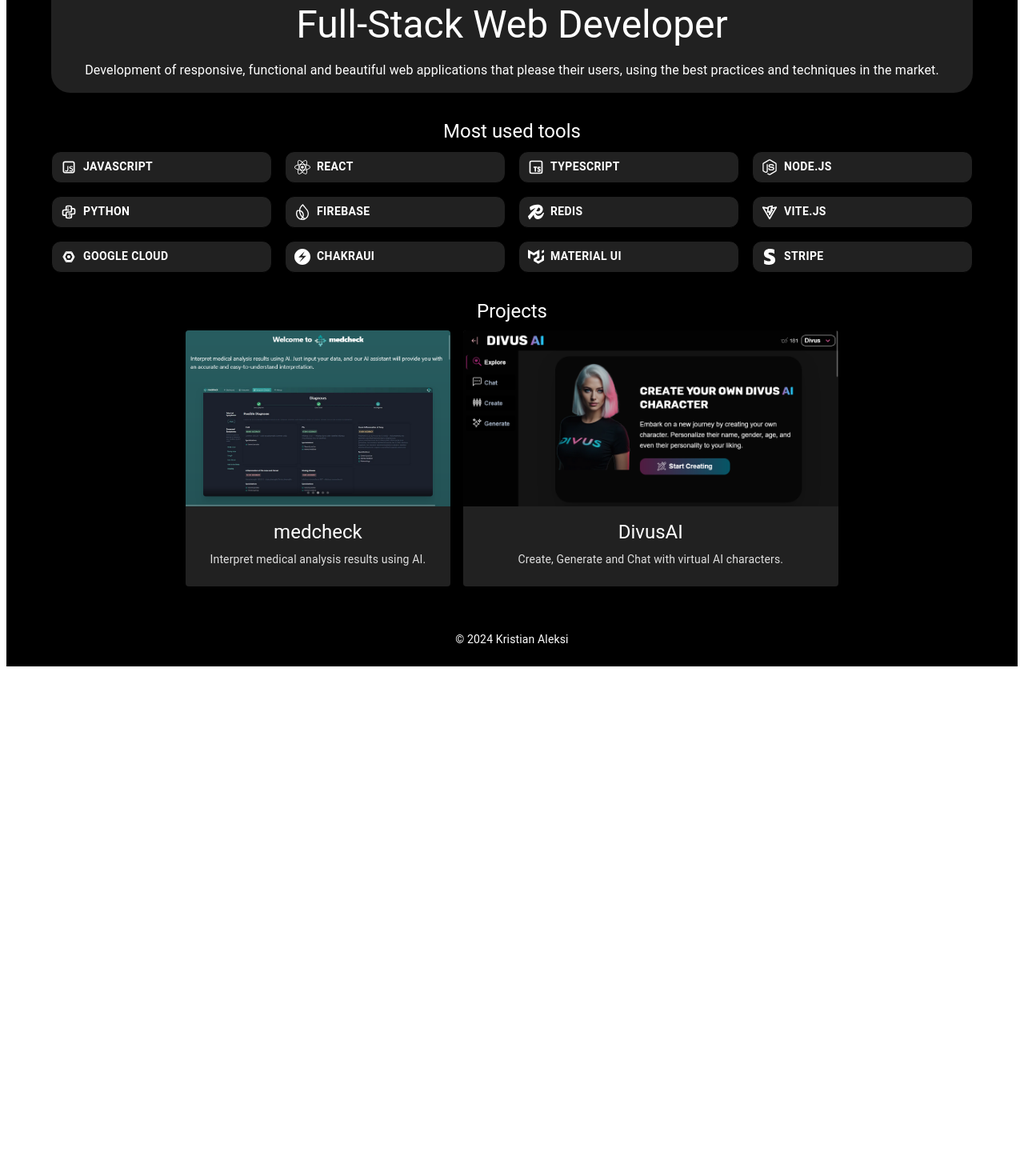
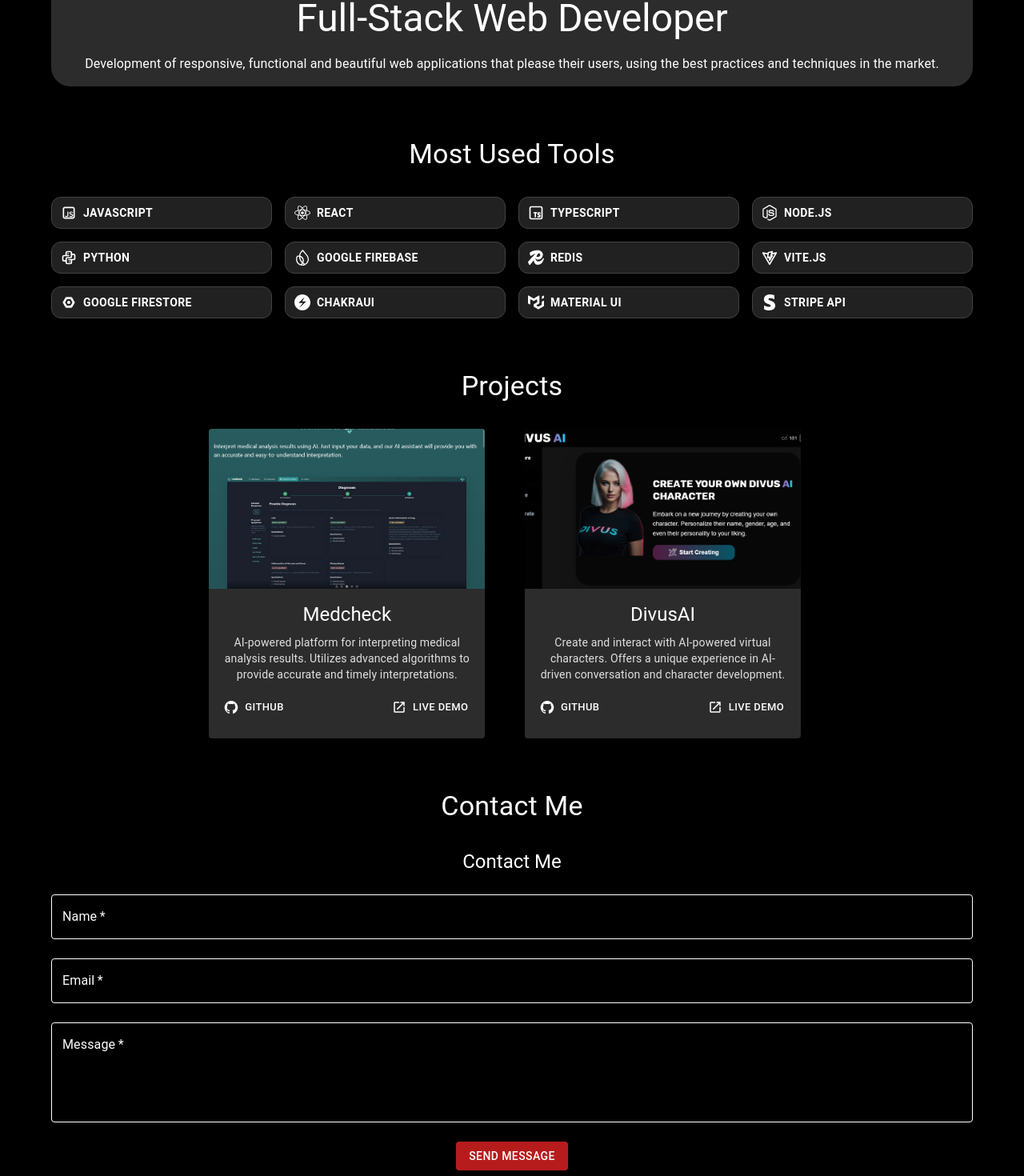
Before and after one commit to dev-kristian/dev-portfolio, a React (Vite) app: page / in a window 1280 px wide. Shown: the part 133-1603 px from the top of the page at 80% size. Before the commit the page ends 974 px from the top, so only its background shows below. Built offline with nearby package versions, Linux system fonts and the light colour scheme; the HTML template or start-up script is replaced by a standard one.

Commit message:
changed name;

```diff
--- a/package.json
+++ b/package.json
@@ -16,11 +16,13 @@
     "@mui/material": "^5.15.15",
     "react": "^18.2.0",
     "react-dom": "^18.2.0",
-    "react-icons": "^5.1.0"
+    "react-icons": "^5.1.0",
+    "react-scroll": "^1.9.0"
   },
   "devDependencies": {
     "@types/react": "^18.2.66",
     "@types/react-dom": "^18.2.22",
+    "@types/react-scroll": "^1.8.10",
     "@typescript-eslint/eslint-plugin": "^7.2.0",
     "@typescript-eslint/parser": "^7.2.0",
     "@vitejs/plugin-react-swc": "^3.5.0",
--- a/src/App.tsx
+++ b/src/App.tsx
@@ -1,54 +1,104 @@
-import { useState } from 'react';
-import { Typography, Box, Container, Grid, Button,  Card, CardMedia, CardContent, } from '@mui/material';
+import React, { useState } from 'react';
+import { Typography, Box, Container, Grid, Button, Card} from '@mui/material';
+import { ThemeProvider, createTheme } from '@mui/material/styles';
+import CssBaseline from '@mui/material/CssBaseline';
+import { Element } from 'react-scroll';
 import { FaReact, FaNodeJs, FaStripeS } from 'react-icons/fa';
 import { RiJavascriptLine } from "react-icons/ri";
-import { TbBrandPython,TbBrandVite,TbBrandTypescript } from "react-icons/tb";
-import { SiFirebase, SiRedis,SiMui,SiChakraui } from "react-icons/si";
+import { TbBrandPython, TbBrandVite, TbBrandTypescript } from "react-icons/tb";
+import { SiFirebase, SiRedis, SiMui, SiChakraui } from "react-icons/si";
 import { DiGoogleCloudPlatform } from "react-icons/di";
 import Header from './components/Header';
 import Footer from './components/Footer';
+import ProjectModal from './components/ProjectModal';
+import ProjectCard from './components/ProjectCard';
+import ContactForm from './components/ContactForm';
 import { red } from '@mui/material/colors';
 import project1 from './assets/images/project1.png';
 import project2 from './assets/images/project2.png';
 
+// Define the Project interface
+interface Project {
+  name: string;
+  description: string;
+  image: string;
+  details: string;
+  liveDemo: string;
+  github: string;
+}
+
+// Define the Skill interface
+interface Skill {
+  name: string;
+  icon: React.ReactNode;
+}
+
+const darkTheme = createTheme({
+  palette: {
+    mode: 'dark',
+    primary: {
+      main: '#B71C1C',
+    },
+    background: {
+      default: '#000000',
+      paper: '#212121',
+    },
+  },
+});
+
 function App() {
-
-  // Define skills with useState for future updates
-  const [skills] = useState([
+  const [skills] = useState<Skill[]>([
     { name: 'JavaScript', icon: <RiJavascriptLine /> },
     { name: 'React', icon: <FaReact /> },
     { name: 'TypeScript', icon: <TbBrandTypescript /> },
     { name: 'Node.js', icon: <FaNodeJs /> },
     { name: 'Python', icon: <TbBrandPython />},
-    { name: 'Firebase', icon: <SiFirebase /> },
+    { name: 'Google Firebase', icon: <SiFirebase /> },
     { name: 'Redis', icon: <SiRedis /> },
     { name: 'Vite.js', icon: <TbBrandVite /> },
-    { name: 'Google Cloud', icon: <DiGoogleCloudPlatform /> },
+    { name: 'Google Firestore', icon: <DiGoogleCloudPlatform /> },
     { name: 'ChakraUI', icon: <SiChakraui /> },
     { name: 'Material UI', icon: <SiMui /> },
-    { name: 'Stripe', icon: <FaStripeS /> },
+    { name: 'Stripe API', icon: <FaStripeS /> },
   ]);
 
-  const [projects] = useState([
+  const [projects] = useState<Project[]>([
     {
-      name: 'medcheck',
-      description: 'Interpret medical analysis results using AI.',
+      name: 'Medcheck',
+      description: 'AI-powered platform for interpreting medical analysis results. Utilizes advanced algorithms to provide accurate and timely interpretations.',
       image: project1,
+      details: 'A comprehensive platform for interpreting medical analysis results using advanced AI algorithms.',
+      liveDemo: 'https://medcheck.bio',
+      github: 'https://github.com/dev-kristian/medcheck.bio-frontend',
     },
     {
       name: 'DivusAI',
-      description: 'Create, Generate and Chat with virtual AI characters.',
+      description: 'Create and interact with AI-powered virtual characters. Offers a unique experience in AI-driven conversation and character development.',
       image: project2,
+      details: 'An innovative AI-powered platform for creating and interacting with virtual characters.',
+      liveDemo: 'https://divusai.com',
+      github: 'https://github.com/dev-kristian/divusai-client',
     },
   ]);
 
+  const [selectedProject, setSelectedProject] = useState<Project | null>(null);
+
+  const handleProjectClick = (project: Project) => {
+    setSelectedProject(project);
+  };
+
+  const handleCloseModal = () => {
+    setSelectedProject(null);
+  };
 
   return (
-    <Box sx={{ display: 'flex', flexDirection: 'column', minHeight: '100vh', bgcolor:'black' }}>
-      <Header/>
+    <ThemeProvider theme={darkTheme}>
+      <CssBaseline />
+      <Box sx={{ display: 'flex', flexDirection: 'column', minHeight: '100vh' }}>
+        <Header />
         <Container sx={{ flex: '1 0 auto' }}>
-      <Box sx={{ py: 4, textAlign: 'center',  }}>
-        <Card sx={{ padding: 2, borderRadius: 6, bgcolor:'grey.900', color:'white', borderColor:red[900],}}>
+          <Box sx={{ py: 4, textAlign: 'center' }}>
+            <Card sx={{ padding: 2, borderRadius: 6, bgcolor: 'grey.900', color: 'white', borderColor: red[900] }}>
               <Typography variant="h5" component="h1" gutterBottom color={red[900]}>
                 Kristian Aleksi
               </Typography>
@@ -60,27 +110,34 @@
               </Typography>
             </Card>
 
-        <Typography variant="h5" mt={4} component="h2" color={'white'} gutterBottom>
-          Most used tools
+            <Element name="skills">
+              <Typography variant="h4" mt={8} mb={4} color="white">
+                Most Used Tools
               </Typography>
               <Grid container spacing={2} justifyContent="center">
                 {skills.map((skill, index) => (
-          <Grid item xs={6} sm={6} md={4} lg={3} key={index}>
+                  <Grid item xs={6} sm={4} md={3} key={index}>
                     <Button
                       startIcon={skill.icon}
                       disableRipple
                       disableElevation
                       variant="outlined"
                       sx={{
-                justifyContent:'start',
-                borderRadius:3,
-                bgcolor:'grey.900',
-                color:'white',
-                fontWeight:'bold',
-                borderColor: 'black',
-                ":hover":{borderColor:'red'},
-                width: { xs: '100%'},
-                height: { xs: '40px' }
+                        justifyContent: 'start',
+                        borderRadius: 3,
+                        bgcolor: 'grey.900',
+                        color: 'white',
+                        fontWeight: 'bold',
+                        borderColor: 'grey.800',
+                        ":hover": {
+                          borderColor: 'primary.main',
+                          bgcolor: 'rgba(183, 28, 28, 0.1)',
+                          transform: 'translateY(-3px)',
+                          transition: 'all 0.3s ease-in-out'
+                        },
+                        width: '100%',
+                        height: '40px',
+                        transition: 'all 0.3s ease-in-out'
                       }}
                     >
                       {skill.name}
@@ -88,38 +145,42 @@
                   </Grid>
                 ))}
               </Grid>
+            </Element>
 
-      <Typography variant="h5" mt={4} component="h2" color={'white'} gutterBottom>
+            <Element name="projects">
+              <Typography variant="h4" mt={8} mb={4} color="white">
                 Projects
               </Typography>
-      <Grid container spacing={2} justifyContent="center">
+              <Grid container spacing={4} justifyContent="center">
                 {projects.map((project, index) => (
-          <Grid item key={index}>
-            <Card sx={{ maxWidth:500, bgcolor:'grey.900', color:'white' }}>
-              <CardMedia
-                component="img"
-                height="220"
-                sx={{objectFit:'contain'}}
-                image={project.image}
-                alt={project.name}
+                  <Grid item xs={12} sm={6} md={4} key={index}>
+                    <ProjectCard
+                      project={project}
+                      onClick={() => handleProjectClick(project)}
                     />
-              <CardContent>
-                <Typography gutterBottom variant="h5" component="div">
-                  {project.name}
-                </Typography>
-                <Typography variant="body2" color="grey.300">
-                  {project.description}
-                </Typography>
-              </CardContent>
-            </Card>
                   </Grid>
                 ))}
               </Grid>
+            </Element>
 
+            <Element name="contact">
+              <Typography variant="h4" mt={8} mb={4} color="white">
+                Contact Me
+              </Typography>
+              <ContactForm />
+            </Element>
           </Box>
         </Container>
         <Footer />
+        {selectedProject && (
+          <ProjectModal
+            open={Boolean(selectedProject)}
+            onClose={handleCloseModal}
+            project={selectedProject}
+          />
+        )}
       </Box>
+    </ThemeProvider>
   );
 }
 
--- /dev/null
+++ b/src/components/ContactForm.tsx
@@ -0,0 +1,95 @@
+// ContactForm.tsx
+import React, { useState } from 'react';
+import { TextField, Button, Box, Typography } from '@mui/material';
+import { styled } from '@mui/material/styles';
+
+const StyledTextField = styled(TextField)({
+  '& label': {
+    color: 'white',
+  },
+  '& label.Mui-focused': {
+    color: '#B71C1C',
+  },
+  '& .MuiInput-underline:after': {
+    borderBottomColor: '#B71C1C',
+  },
+  '& .MuiOutlinedInput-root': {
+    '& fieldset': {
+      borderColor: 'white',
+    },
+    '&:hover fieldset': {
+      borderColor: '#B71C1C',
+    },
+    '&.Mui-focused fieldset': {
+      borderColor: '#B71C1C',
+    },
+  },
+  '& input': {
+    color: 'white',
+  },
+  '& textarea': {
+    color: 'white',
+  },
+});
+
+const ContactForm: React.FC = () => {
+  const [name, setName] = useState('');
+  const [email, setEmail] = useState('');
+  const [message, setMessage] = useState('');
+
+  const handleSubmit = (e: React.FormEvent) => {
+    e.preventDefault();
+    console.log('Form submitted:', { name, email, message });
+    setName('');
+    setEmail('');
+    setMessage('');
+  };
+
+  return (
+    <Box component="form" onSubmit={handleSubmit} sx={{ mt: 4 }}>
+      <Typography variant="h5" gutterBottom color="white">Contact Me</Typography>
+      <StyledTextField
+        fullWidth
+        label="Name"
+        value={name}
+        onChange={(e) => setName(e.target.value)}
+        margin="normal"
+        required
+      />
+      <StyledTextField
+        fullWidth
+        label="Email"
+        type="email"
+        value={email}
+        onChange={(e) => setEmail(e.target.value)}
+        margin="normal"
+        required
+      />
+      <StyledTextField
+        fullWidth
+        label="Message"
+        multiline
+        rows={4}
+        value={message}
+        onChange={(e) => setMessage(e.target.value)}
+        margin="normal"
+        required
+      />
+      <Button
+        type="submit"
+        variant="contained"
+        sx={{
+          mt: 2,
+          bgcolor: '#B71C1C',
+          '&:hover': {
+            bgcolor: '#8B0000'
+          }
+        }}
+      >
+        Send Message
+      </Button>
+    </Box>
+  );
+};
+
+export default ContactForm;
--- a/src/components/Header.tsx
+++ b/src/components/Header.tsx
@@ -1,5 +1,6 @@
 import React from 'react';
 import { AppBar, Toolbar, Typography } from '@mui/material';
+import { Link } from 'react-scroll';
 
 const Header: React.FC = () => (
   <AppBar position="sticky" sx={{
@@ -11,6 +12,8 @@
       <Typography variant="h6" component="div" sx={{ flexGrow: 1 }}>
         Kristian Aleksi
       </Typography>
+      <Link to="skills" smooth={true} duration={500}>Skills</Link>
+      <Link to="projects" smooth={true} duration={500}>Projects</Link>
     </Toolbar>
   </AppBar>
 );
--- /dev/null
+++ b/src/components/ProjectCard.tsx
@@ -0,0 +1,82 @@
+// ProjectCard.tsx
+import React from 'react';
+import { Card, CardMedia, CardContent, Typography, Button, Box } from '@mui/material';
+import { GitHub, Launch } from '@mui/icons-material';
+
+interface Project {
+  name: string;
+  description: string;
+  image: string;
+  details: string;
+  liveDemo: string;
+  github: string;
+}
+
+interface ProjectCardProps {
+  project: Project;
+  onClick: (project: Project) => void;
+}
+
+const ProjectCard: React.FC<ProjectCardProps> = ({ project, onClick }) => {
+  return (
+    <Card
+      onClick={() => onClick(project)}
+      sx={{
+        maxWidth: 345,
+        height: '100%',
+        display: 'flex',
+        flexDirection: 'column',
+        bgcolor: 'grey.900',
+        color: 'white',
+        transition: 'all 0.3s ease-in-out',
+        '&:hover': {
+          transform: 'translateY(-10px)',
+          boxShadow: '0 10px 20px rgba(183, 28, 28, 0.2)',
+        },
+        cursor: 'pointer',
+      }}
+    >
+      <CardMedia
+        component="img"
+        height="200"
+        image={project.image}
+        alt={project.name}
+        sx={{ objectFit: 'cover' }}
+      />
+      <CardContent sx={{ flexGrow: 1, display: 'flex', flexDirection: 'column' }}>
+        <Typography gutterBottom variant="h5" component="div">
+          {project.name}
+        </Typography>
+        <Typography variant="body2" color="grey.300" sx={{ mb: 2, flexGrow: 1 }}>
+          {project.description}
+        </Typography>
+        <Box sx={{ mt: 'auto', display: 'flex', justifyContent: 'space-between' }}>
+          <Button
+            size="small"
+            startIcon={<GitHub />}
+            onClick={(e) => {
+              e.stopPropagation();
+              window.open(project.github, '_blank');
+            }}
+            sx={{ color: 'white' }}
+          >
+            GitHub
+          </Button>
+          <Button
+            size="small"
+            startIcon={<Launch />}
+            onClick={(e) => {
+              e.stopPropagation();
+              window.open(project.liveDemo, '_blank');
+            }}
+            sx={{ color: 'white' }}
+          >
+            Live Demo
+          </Button>
+        </Box>
+      </CardContent>
+    </Card>
+  );
+};
+
+export default ProjectCard;
--- /dev/null
+++ b/src/components/ProjectModal.tsx
@@ -0,0 +1,95 @@
+// ProjectModal.tsx
+import React from 'react';
+import { Modal, Box, Typography, Button, IconButton } from '@mui/material';
+import { Close, GitHub, Launch } from '@mui/icons-material';
+
+interface Project {
+  name: string;
+  description: string;
+  image: string;
+  details: string;
+  liveDemo: string;
+  github: string;
+}
+
+interface ProjectModalProps {
+  open: boolean;
+  onClose: () => void;
+  project: Project;
+}
+
+const ProjectModal: React.FC<ProjectModalProps> = ({ open, onClose, project }) => {
+  return (
+    <Modal
+      open={open}
+      onClose={onClose}
+      aria-labelledby="project-modal-title"
+      aria-describedby="project-modal-description"
+    >
+      <Box sx={{
+        position: 'absolute',
+        top: '50%',
+        left: '50%',
+        transform: 'translate(-50%, -50%)',
+        width: { xs: '90%', sm: '80%', md: '60%' },
+        maxWidth: 600,
+        bgcolor: 'background.paper',
+        border: '2px solid #000',
+        boxShadow: 24,
+        p: 4,
+        maxHeight: '90vh',
+        overflowY: 'auto',
+      }}>
+        <IconButton
+          aria-label="close"
+          onClick={onClose}
+          sx={{
+            position: 'absolute',
+            right: 8,
+            top: 8,
+            color: (theme) => theme.palette.grey[500],
+          }}
+        >
+          <Close />
+        </IconButton>
+        <Typography id="project-modal-title" variant="h6" component="h2">
+          {project.name}
+        </Typography>
+        <Box
+          component="img"
+          sx={{
+            height: 300,
+            width: '100%',
+            maxHeight: { xs: 200, md: 300 },
+            objectFit: 'cover',
+            mt: 2,
+            mb: 2,
+          }}
+          alt={project.name}
+          src={project.image}
+        />
+        <Typography id="project-modal-description" sx={{ mt: 2 }}>
+          {project.details}
+        </Typography>
+        <Box sx={{ mt: 3, display: 'flex', justifyContent: 'space-between' }}>
+          <Button
+            variant="contained"
+            startIcon={<GitHub />}
+            onClick={() => window.open(project.github, '_blank')}
+          >
+            View on GitHub
+          </Button>
+          <Button
+            variant="contained"
+            startIcon={<Launch />}
+            onClick={() => window.open(project.liveDemo, '_blank')}
+          >
+            Live Demo
+          </Button>
+        </Box>
+      </Box>
+    </Modal>
+  );
+};
+
+export default ProjectModal;
```
Also changed, not shown: 1 other file (tests, documents, lock files or other folders). Lines whose indentation alone changed are shown as unchanged.
